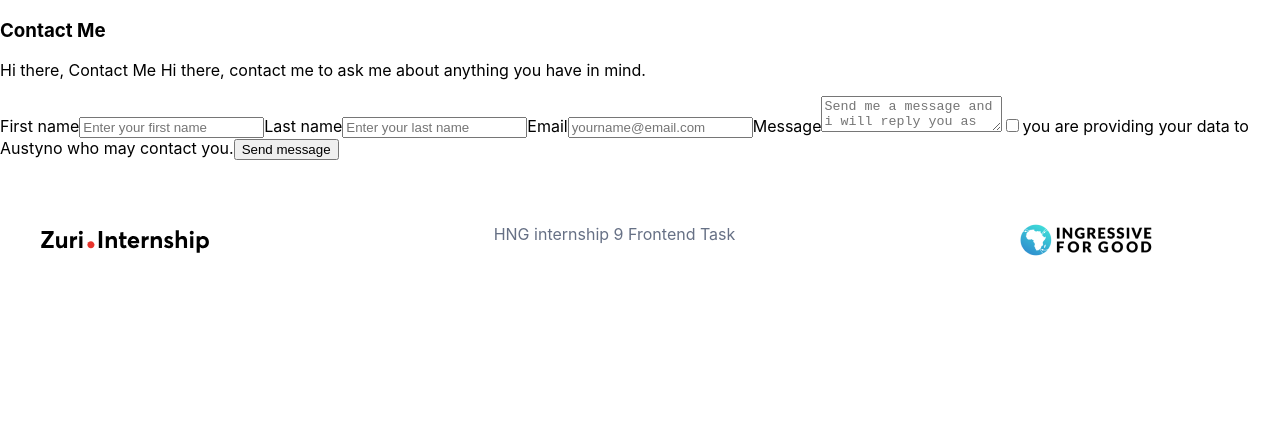
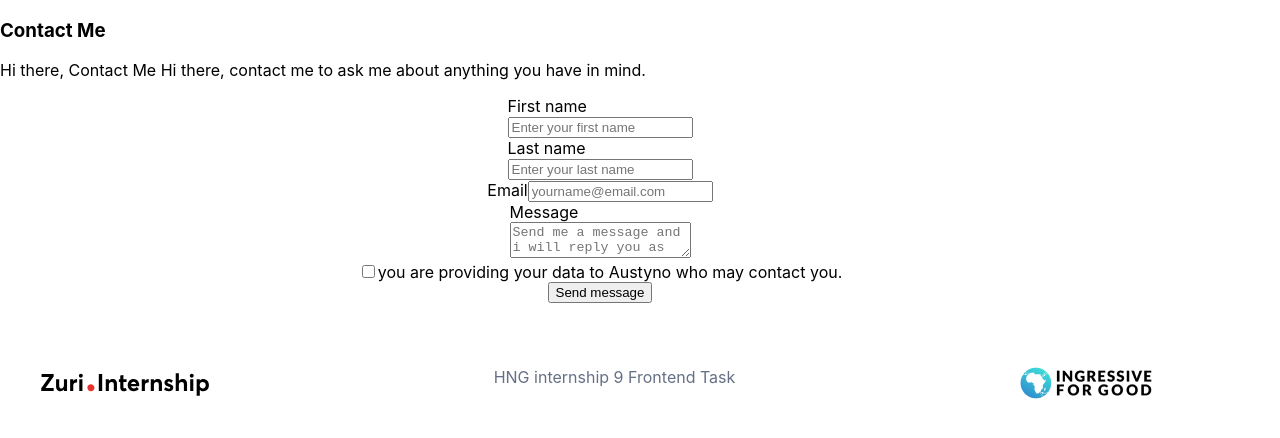
Before and after one commit to austynomilan/links_tree, a React (Create React App) app in the folder link_tree/: page /contact in a window 1280 px wide. Shown: the top 438 px of the page. Built offline with nearby package versions, Linux system fonts and the light colour scheme.

Commit message:
style: style update on forms

```diff
--- a/link_tree/src/Components/form.jsx
+++ b/link_tree/src/Components/form.jsx
@@ -5,30 +5,50 @@ function Form () {
   return (
     <React.Fragment>
       <form action='' method='post' id='form'>
+        <div className='identification'>
+          <section className='firstName'>
             <label htmlFor='firstName'>First name</label>
+            <br />
             <input
               type='text'
               placeholder='Enter your first name'
               id='first_name'
             />
+          </section>
 
+          <section className='lastName'>
             <label htmlFor='lastName'>Last name</label>
-              <input type='text' placeholder='Enter your last name' id='last_name' />
+            <br />
+            <input
+              type='text'
+              placeholder='Enter your last name'
+              id='last_name'
+            />
+          </section>
+        </div>
 
-        <label htmlFor='lastName'>Email</label>
+        <div className='Email'>
+          <label htmlFor='email'>Email</label>
           <input type='text' placeholder='yourname@email.com' id='email' />
+          <br />
+        </div>
 
+        <div className='texArea'>
           <label htmlFor='TextArea'>Message</label>
+          <br />
           <textarea
             name='textArea'
             id='message'
             placeholder='Send me a message and i will reply you as soon as possible...'
           ></textarea>
+        </div>
 
+        <div className='checkBox'>
           <input type='checkbox' name='checkbox' id='CheckBox' />
           <label htmlFor='checkBox'>
             you are providing your data to Austyno who may contact you.
           </label>
+        </div>
 
         <button type='submit' id='btn_submit'>
           Send message
--- /dev/null
+++ b/link_tree/src/form.css
@@ -0,0 +1,9 @@
+#form{
+     max-width: 600px;
+     width: 100%;
+    display: flex;
+    justify-content: center;
+    align-items: center;
+    transform: translateX(50%);
+   flex-direction: column;
+}
--- a/link_tree/src/index.js
+++ b/link_tree/src/index.js
@@ -4,6 +4,7 @@ import './index.css';
 import App from './App'
 import Contact from './Pages/contact'
 import './App.css'
+import './form.css'
 import { BrowserRouter, Route, Routes, } from "react-router-dom";
 
 
```
Lines whose indentation alone changed are shown as unchanged.
